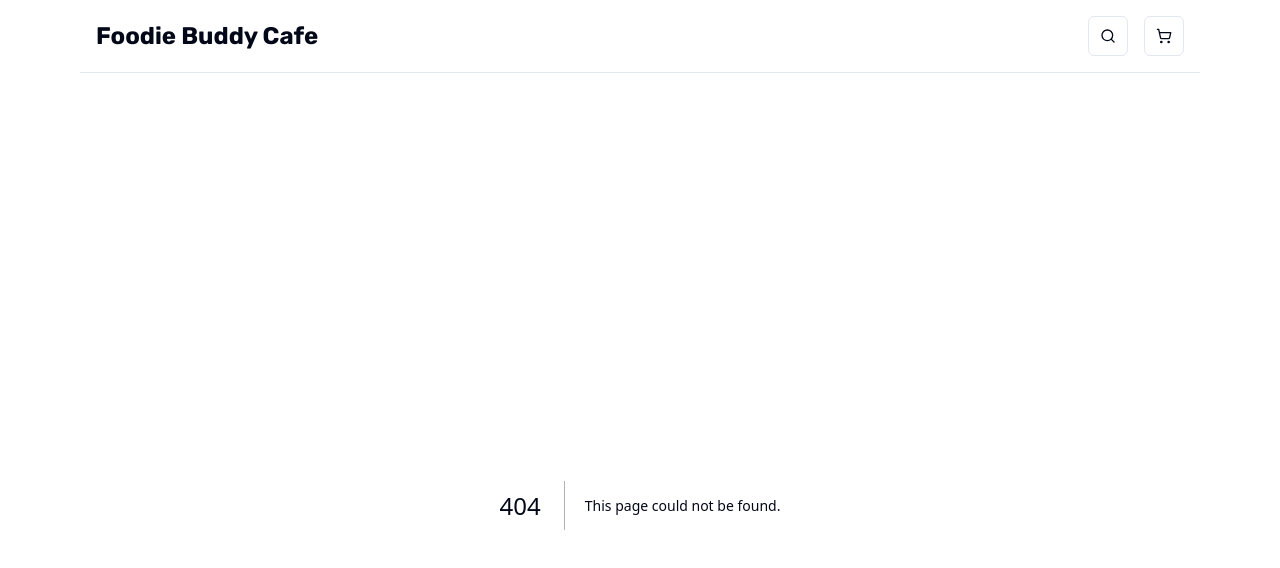
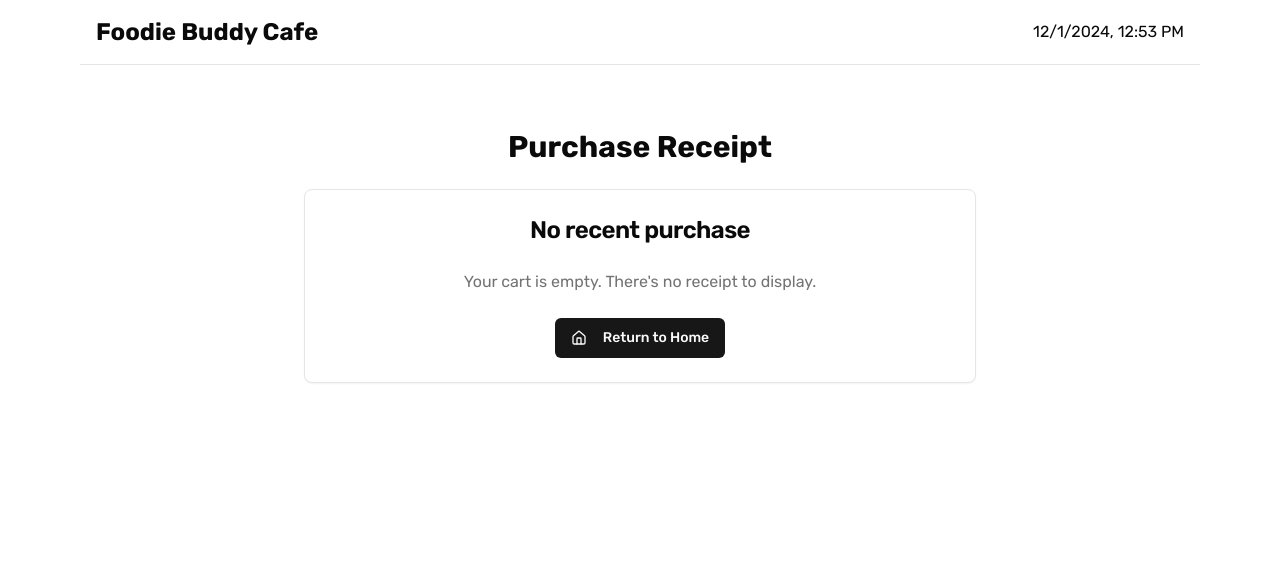
Before and after one commit to tech-savvy-guy/Foodie-Buddy, a Next.js app: page /receipt in a window 1280 px wide. Before the commit this address had no page. Shown: the top 568 px of the page. Built offline with nearby package versions, Linux system fonts and the light colour scheme.

Commit message:
`Added /receipt`

```diff
--- a/app/components/Cart.js
+++ b/app/components/Cart.js
@@ -1,5 +1,7 @@
 'use client'
 
+import { useRef } from 'react'
+import { useRouter } from 'next/navigation'
 import { useCart } from '../contexts/CartContext'
 import { Button } from '@/components/ui/button'
 import {
@@ -17,8 +19,9 @@ import { ShoppingCart, Plus, Minus } from 'lucide-react'
 
 export default function Cart() {
   const { cart, addToCart, removeFromCart } = useCart()
-
+  const closeRef = useRef(null)
   const total = cart.reduce((sum, item) => sum + item.price * item.quantity, 0)
+  const router = useRouter()
 
   const handleAdd = (product) => {
     addToCart(product)
@@ -26,6 +29,11 @@ export default function Cart() {
 
   const handleRemove = (productId) => {
     removeFromCart(productId)
+  }
+
+  const handleCheckout = () => {
+    closeRef.current?.click()
+    router.push('/receipt')
   }
 
   return (
@@ -92,11 +100,11 @@ export default function Cart() {
               <span className="text-sm">Total</span>
               <span className="text-base font-semibold">${total.toFixed(2)}</span>
             </div>
-            <Button className="w-full h-10 text-sm font-medium">
+            <Button className="w-full h-10 text-sm font-medium" onClick={handleCheckout}>
               Proceed to Checkout
             </Button>
-            <DrawerClose asChild>
-              <Button variant="outline" className="w-full h-10 text-sm font-medium mb-1">
+            <DrawerClose ref={closeRef} asChild>
+              <Button variant="outline" className="w-full h-10 text-sm font-medium">
                 Continue Shopping
               </Button>
             </DrawerClose>
--- a/app/components/Header.js
+++ b/app/components/Header.js
@@ -1,18 +1,38 @@
+'use client'
+
 import Link from 'next/link'
+import { usePathname } from 'next/navigation'
 import Cart from './Cart'
 import SearchDrawer from './SearchDrawer'
+import { useEffect, useState } from 'react'
 
 export default function Header() {
+  const pathname = usePathname()
+  const [currentDateTime, setCurrentDateTime] = useState('')
+
+  useEffect(() => {
+    const now = new Date()
+    const options = { year: 'numeric', month: 'numeric', day: 'numeric', hour: 'numeric', minute: 'numeric' }
+    const formattedDateTime = now.toLocaleString(undefined, options)
+    setCurrentDateTime(formattedDateTime)
+  }, [])
+
   return (
     <header className="sticky top-0 z-50 bg-background border-b">
       <div className="container mx-auto px-4 py-4 flex justify-between items-center">
         <Link href="/" className="text-2xl font-bold text-foreground">
           Foodie Buddy Cafe
         </Link>
-        <div className="flex items-center space-x-4">
-          <SearchDrawer />
-          <Cart />
-        </div>
+        {pathname !== '/receipt' ? (
+          <div className="flex items-center space-x-4">
+            <SearchDrawer />
+            <Cart />
+          </div>
+        ) : (
+          <div className="text-foreground">
+            {currentDateTime}
+          </div>
+        )}
       </div>
     </header>
   )
--- /dev/null
+++ b/app/components/Receipt.js
@@ -0,0 +1,96 @@
+'use client'
+
+import { useCart } from '../contexts/CartContext'
+import { Card, CardContent, CardFooter, CardHeader, CardTitle } from "@/components/ui/card"
+import { Table, TableBody, TableCell, TableHead, TableHeader, TableRow } from "@/components/ui/table"
+import { Button } from "@/components/ui/button"
+import { Separator } from "@/components/ui/separator"
+import { useRouter } from 'next/navigation'
+import { PrinterIcon, HomeIcon } from 'lucide-react'
+
+export default function Receipt() {
+  const { cart, clearCart } = useCart()
+  const router = useRouter()
+
+  const subtotal = cart.reduce((sum, item) => sum + item.price * item.quantity, 0)
+  const tax = subtotal * 0.1 // Assuming 10% tax
+  const total = subtotal + tax
+
+  const handlePrint = () => {
+    window.print()
+  }
+
+  const handleReturnHome = () => {
+    clearCart()
+    router.push('/')
+  }
+
+  if (cart.length === 0) {
+    return (
+      <Card className="card-receipt w-full max-w-2xl mx-auto">
+        <CardHeader>
+          <CardTitle className="text-2xl text-center">No recent purchase</CardTitle>
+        </CardHeader>
+        <CardContent>
+          <p className="text-center text-muted-foreground">Your cart is empty. There's no receipt to display.</p>
+        </CardContent>
+        <CardFooter className="justify-center">
+          <Button onClick={() => router.push('/')}>
+            <HomeIcon className="mr-2 h-4 w-4" /> Return to Home
+          </Button>
+        </CardFooter>
+      </Card>
+    )
+  }
+
+  return (
+    <Card className="w-full max-w-2xl mx-auto">
+      <CardContent>
+        <Table>
+          <TableHeader>
+            <TableRow>
+              <TableHead>Item</TableHead>
+              <TableHead className="text-right">Qty</TableHead>
+              <TableHead className="text-right">Price</TableHead>
+              <TableHead className="text-right">Total</TableHead>
+            </TableRow>
+          </TableHeader>
+          <TableBody>
+            {cart.map((item) => (
+              <TableRow key={item.id}>
+                <TableCell>{item.name}</TableCell>
+                <TableCell className="text-right">{item.quantity}</TableCell>
+                <TableCell className="text-right">${item.price.toFixed(2)}</TableCell>
+                <TableCell className="text-right">${(item.price * item.quantity).toFixed(2)}</TableCell>
+              </TableRow>
+            ))}
+          </TableBody>
+        </Table>
+        <div className="mt-6 space-y-2">
+          <Separator className="separator" />
+          <div className="flex justify-between">
+            <span>Subtotal</span>
+            <span>${subtotal.toFixed(2)}</span>
+          </div>
+          <div className="flex justify-between">
+            <span>Tax (10%)</span>
+            <span>${tax.toFixed(2)}</span>
+          </div>
+          <Separator className="separator" />
+          <div className="flex justify-between font-bold">
+            <span>Total</span>
+            <span>${total.toFixed(2)}</span>
+          </div>
+        </div>
+      </CardContent>
+      <CardFooter className="flex justify-between no-print">
+        <Button variant="outline" onClick={handlePrint}>
+          <PrinterIcon className="mr-2 h-4 w-4" /> Print Receipt
+        </Button>
+        <Button onClick={handleReturnHome}>
+          <HomeIcon className="mr-2 h-4 w-4" /> Return to Home
+        </Button>
+      </CardFooter>
+    </Card>
+  )
+}
--- a/app/globals.css
+++ b/app/globals.css
@@ -5,66 +5,64 @@
 @layer base {
   :root {
     --background: 0 0% 100%;
-    --foreground: 222.2 84% 4.9%;
+    --foreground: 0 0% 3.9%;
 
-    --muted: 210 40% 96.1%;
-    --muted-foreground: 215.4 16.3% 46.9%;
+    --card: 0 0% 100%;
+    --card-foreground: 0 0% 3.9%;
 
     --popover: 0 0% 100%;
-    --popover-foreground: 222.2 84% 4.9%;
+    --popover-foreground: 0 0% 3.9%;
 
-    --card: 0 0% 100%;
-    --card-foreground: 222.2 84% 4.9%;
+    --primary: 0 0% 9%;
+    --primary-foreground: 0 0% 98%;
 
-    --border: 214.3 31.8% 91.4%;
-    --input: 214.3 31.8% 91.4%;
+    --secondary: 0 0% 96.1%;
+    --secondary-foreground: 0 0% 9%;
 
-    --primary: 222.2 47.4% 11.2%;
-    --primary-foreground: 210 40% 98%;
+    --muted: 0 0% 96.1%;
+    --muted-foreground: 0 0% 45.1%;
 
-    --secondary: 210 40% 96.1%;
-    --secondary-foreground: 222.2 47.4% 11.2%;
-
-    --accent: 210 40% 96.1%;
-    --accent-foreground: 222.2 47.4% 11.2%;
+    --accent: 0 0% 96.1%;
+    --accent-foreground: 0 0% 9%;
 
     --destructive: 0 84.2% 60.2%;
-    --destructive-foreground: 210 40% 98%;
+    --destructive-foreground: 0 0% 98%;
 
-    --ring: 215 20.2% 65.1%;
+    --border: 0 0% 89.8%;
+    --input: 0 0% 89.8%;
+    --ring: 0 0% 3.9%;
 
     --radius: 0.5rem;
   }
 
   .dark {
-    --background: 222.2 84% 4.9%;
-    --foreground: 210 40% 98%;
+    --background: 0 0% 3.9%;
+    --foreground: 0 0% 98%;
 
-    --muted: 217.2 32.6% 17.5%;
-    --muted-foreground: 215 20.2% 65.1%;
+    --card: 0 0% 3.9%;
+    --card-foreground: 0 0% 98%;
 
-    --popover: 222.2 84% 4.9%;
-    --popover-foreground: 210 40% 98%;
+    --popover: 0 0% 3.9%;
+    --popover-foreground: 0 0% 98%;
 
-    --card: 222.2 84% 4.9%;
-    --card-foreground: 210 40% 98%;
+    --primary: 0 0% 98%;
+    --primary-foreground: 0 0% 9%;
 
-    --border: 217.2 32.6% 17.5%;
-    --input: 217.2 32.6% 17.5%;
+    --secondary: 0 0% 14.9%;
+    --secondary-foreground: 0 0% 98%;
 
-    --primary: 210 40% 98%;
-    --primary-foreground: 222.2 47.4% 11.2%;
+    --muted: 0 0% 14.9%;
+    --muted-foreground: 0 0% 63.9%;
 
-    --secondary: 217.2 32.6% 17.5%;
-    --secondary-foreground: 210 40% 98%;
-
-    --accent: 217.2 32.6% 17.5%;
-    --accent-foreground: 210 40% 98%;
+    --accent: 0 0% 14.9%;
+    --accent-foreground: 0 0% 98%;
 
     --destructive: 0 62.8% 30.6%;
-    --destructive-foreground: 0 85.7% 97.3%;
+    --destructive-foreground: 0 0% 98%;
 
-    --ring: 217.2 32.6% 17.5%;
+    --border: 0 0% 14.9%;
+    --input: 0 0% 14.9%;
+    --ring: 0 0% 83.1%;
   }
 }
 
@@ -76,3 +74,20 @@
     @apply bg-background text-foreground;
   }
 }
+
+@media print {
+  @page {
+    margin: 0;
+  }
+  body {
+    padding: 40px;
+  }
+  .no-print {
+    display: none !important;
+  }
+  .separator {
+    border-top: 1px solid rgb(228, 228, 228);
+    margin: 1rem 0;
+  }
+
+}
--- /dev/null
+++ b/app/receipt/page.js
@@ -0,0 +1,10 @@
+import Receipt from '../components/Receipt'
+
+export default function ReceiptPage() {
+  return (
+    <div className="container mx-auto px-4 py-8">
+      <h1 className="text-3xl font-bold mb-6 text-center">Purchase Receipt</h1>
+      <Receipt />
+    </div>
+  )
+}
--- /dev/null
+++ b/components/ui/separator.jsx
@@ -0,0 +1,25 @@
+"use client"
+
+import * as React from "react"
+import * as SeparatorPrimitive from "@radix-ui/react-separator"
+
+import { cn } from "@/lib/utils"
+
+const Separator = React.forwardRef((
+  { className, orientation = "horizontal", decorative = true, ...props },
+  ref
+) => (
+  <SeparatorPrimitive.Root
+    ref={ref}
+    decorative={decorative}
+    orientation={orientation}
+    className={cn(
+      "shrink-0 bg-border",
+      orientation === "horizontal" ? "h-[1px] w-full" : "h-full w-[1px]",
+      className
+    )}
+    {...props} />
+))
+Separator.displayName = SeparatorPrimitive.Root.displayName
+
+export { Separator }
--- /dev/null
+++ b/components/ui/table.jsx
@@ -0,0 +1,83 @@
+import * as React from "react"
+
+import { cn } from "@/lib/utils"
+
+const Table = React.forwardRef(({ className, ...props }, ref) => (
+  <div className="relative w-full overflow-auto">
+    <table
+      ref={ref}
+      className={cn("w-full caption-bottom text-sm", className)}
+      {...props} />
+  </div>
+))
+Table.displayName = "Table"
+
+const TableHeader = React.forwardRef(({ className, ...props }, ref) => (
+  <thead ref={ref} className={cn("[&_tr]:border-b", className)} {...props} />
+))
+TableHeader.displayName = "TableHeader"
+
+const TableBody = React.forwardRef(({ className, ...props }, ref) => (
+  <tbody
+    ref={ref}
+    className={cn("[&_tr:last-child]:border-0", className)}
+    {...props} />
+))
+TableBody.displayName = "TableBody"
+
+const TableFooter = React.forwardRef(({ className, ...props }, ref) => (
+  <tfoot
+    ref={ref}
+    className={cn("border-t bg-muted/50 font-medium [&>tr]:last:border-b-0", className)}
+    {...props} />
+))
+TableFooter.displayName = "TableFooter"
+
+const TableRow = React.forwardRef(({ className, ...props }, ref) => (
+  <tr
+    ref={ref}
+    className={cn(
+      "border-b transition-colors hover:bg-muted/50 data-[state=selected]:bg-muted",
+      className
+    )}
+    {...props} />
+))
+TableRow.displayName = "TableRow"
+
+const TableHead = React.forwardRef(({ className, ...props }, ref) => (
+  <th
+    ref={ref}
+    className={cn(
+      "h-12 px-4 text-left align-middle font-medium text-muted-foreground [&:has([role=checkbox])]:pr-0",
+      className
+    )}
+    {...props} />
+))
+TableHead.displayName = "TableHead"
+
+const TableCell = React.forwardRef(({ className, ...props }, ref) => (
+  <td
+    ref={ref}
+    className={cn("p-4 align-middle [&:has([role=checkbox])]:pr-0", className)}
+    {...props} />
+))
+TableCell.displayName = "TableCell"
+
+const TableCaption = React.forwardRef(({ className, ...props }, ref) => (
+  <caption
+    ref={ref}
+    className={cn("mt-4 text-sm text-muted-foreground", className)}
+    {...props} />
+))
+TableCaption.displayName = "TableCaption"
+
+export {
+  Table,
+  TableHeader,
+  TableBody,
+  TableFooter,
+  TableHead,
+  TableRow,
+  TableCell,
+  TableCaption,
+}
--- a/package.json
+++ b/package.json
@@ -13,6 +13,7 @@
     "@radix-ui/react-dialog": "^1.1.2",
     "@radix-ui/react-dropdown-menu": "^2.1.2",
     "@radix-ui/react-scroll-area": "^1.2.1",
+    "@radix-ui/react-separator": "^1.1.0",
     "@radix-ui/react-slot": "^1.1.0",
     "class-variance-authority": "^0.7.1",
     "clsx": "^2.1.1",
```
Also changed, not shown: 1 other file (tests, documents, lock files or other folders).
